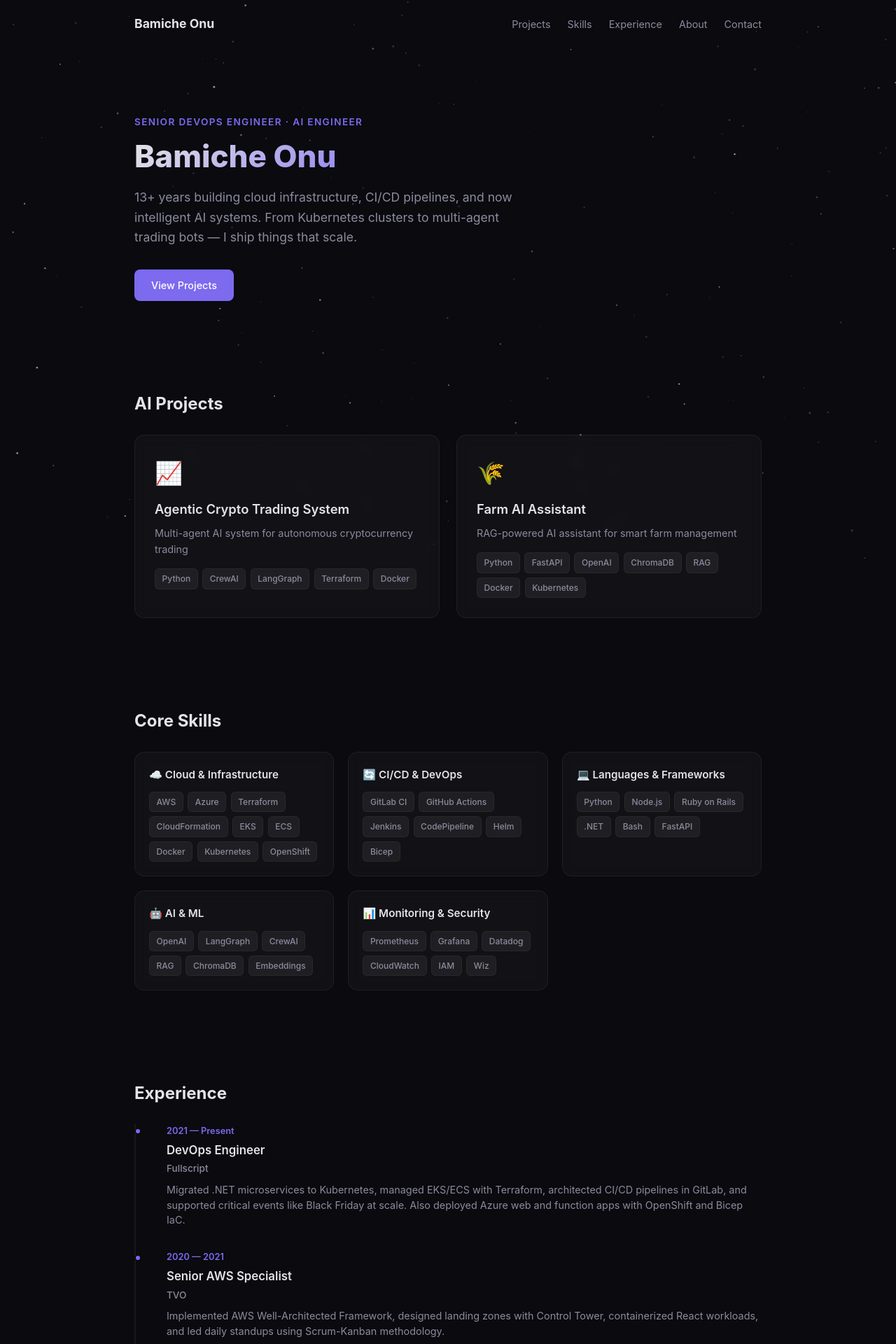
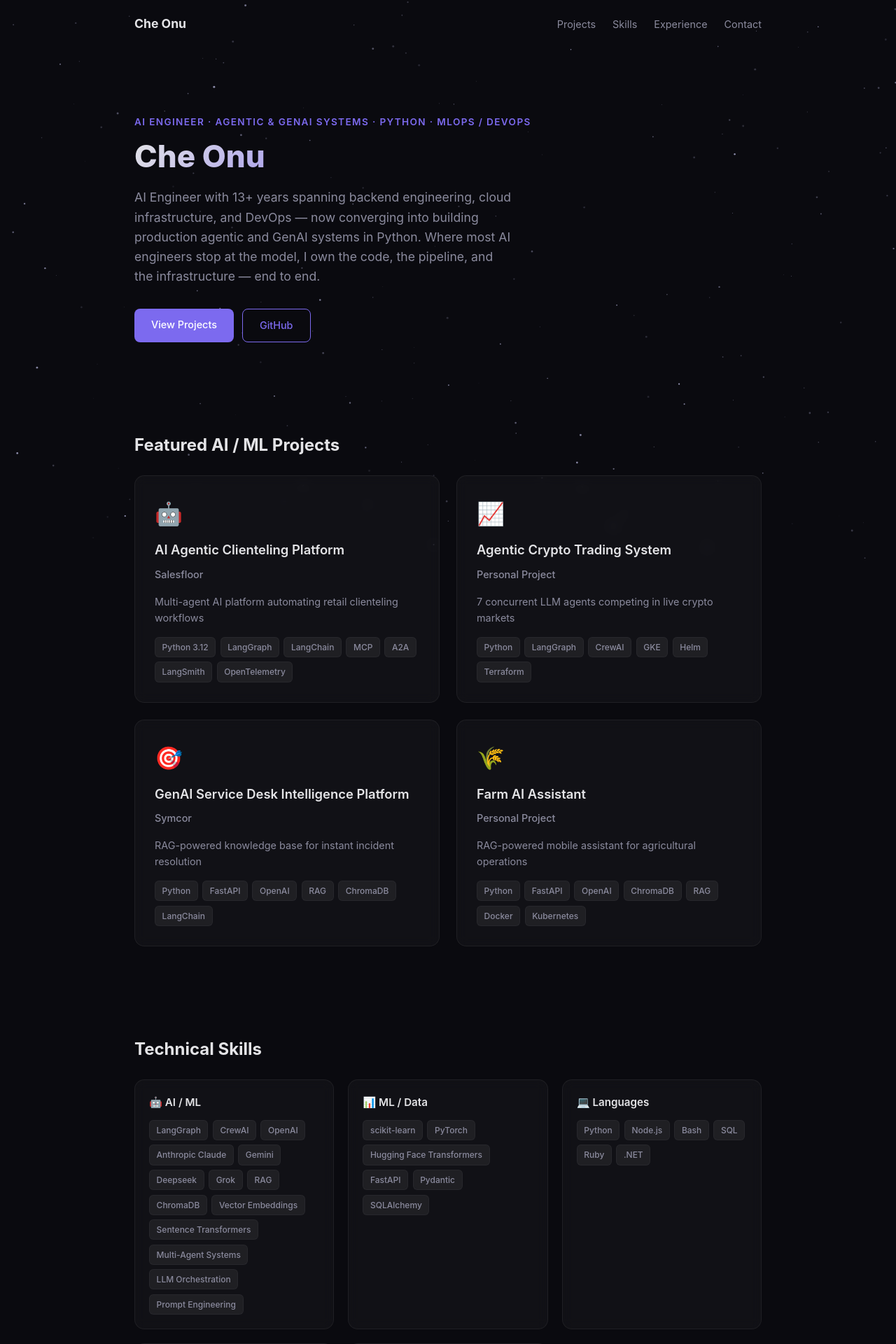
Before and after one commit to cheonu/portfolio, a Flask app: page / in a window 1280 px wide. Shown: the top 1920 px of the page at 70% size. Run offline with Flask 3, Linux system fonts and the light colour scheme.

Commit message:
pipeline

```diff
--- a/app.py
+++ b/app.py
@@ -4,53 +4,181 @@ app = Flask(__name__)
 
 PROJECTS = [
     {
+        "id": "ai-clienteling-platform",
+        "title": "AI Agentic Clienteling Platform",
+        "tagline": "Multi-agent AI platform automating retail clienteling workflows",
+        "company": "Salesfloor",
+        "description": (
+            "Architected a modular multi-agent AI platform to automate retail clienteling "
+            "workflows — generating personalized associate tasks and communications end-to-end, "
+            "from customer data qualification through content drafting. Designed a planner-led "
+            "agent architecture using A2A (Agent-to-Agent) protocol and MCP (Model Context Protocol), "
+            "with a central planner orchestrating specialized downstream agents via standardized "
+            "JSON-RPC with discoverable agent cards."
+        ),
+        "tech": ["Python 3.12", "LangGraph", "LangChain", "MCP", "A2A", "LangSmith", "OpenTelemetry"],
+        "highlights": [
+            "Planner-led agent architecture with A2A protocol and MCP for standardized agent communication",
+            "Deterministic SQL and rules-based logic for filtering; LLMs reserved for reasoning-heavy tasks",
+            "Full observability with LangSmith for LLM tracing and OpenTelemetry for distributed telemetry",
+            "End-to-end debugging and performance monitoring across agent hops",
+            "Reusable architectural pattern with roadmap for production hardening and AI governance",
+        ],
+        "icon": "🤖",
+    },
+    {
         "id": "crypto-trading-agent",
         "title": "Agentic Crypto Trading System",
-        "tagline": "Multi-agent AI system for autonomous cryptocurrency trading",
+        "tagline": "7 concurrent LLM agents competing in live crypto markets",
+        "company": "Personal Project",
         "description": (
-            "A sophisticated multi-agent trading system built with CrewAI and LangGraph. "
-            "Features include autonomous market analysis, sentiment analysis, risk management, "
-            "backtesting, day trading strategies, and a debate mechanism where agents collaborate "
-            "to reach consensus on trading decisions."
+            "Architected a multi-agent trading system running 7 concurrent pods on GKE, "
+            "each powered by a distinct LLM (GPT-4o, Claude, Gemini, Deepseek, Grok, "
+            "+ rule-based baseline) enabling robust ensemble decision-making. Features a "
+            "multi-agent debate mechanism where AI agents reach consensus through structured "
+            "argumentation before executing trades."
         ),
-        "tech": ["Python", "CrewAI", "LangGraph", "Terraform", "Docker"],
+        "tech": ["Python", "LangGraph", "CrewAI", "GKE", "Helm", "Terraform"],
         "highlights": [
-            "Multi-agent debate system for trade consensus",
-            "Real-time market data & sentiment analysis",
-            "Backtesting engine with historical validation",
-            "Day trading with position management",
-            "Infrastructure as Code with Terraform",
+            "7 concurrent agents: GPT-4o, Claude, Gemini, Deepseek, Grok, baseline",
+            "Multi-agent debate for trade consensus via structured argumentation",
+            "Real-time RSI, EMA, VWAP, regime detection, sentiment analysis",
+            "Day trading engine with stop-loss, take-profit, trailing stops, fee-aware filtering",
+            "Deployed via Helm to GKE with Terraform IaC and Artifact Registry CI/CD",
         ],
         "icon": "📈",
     },
     {
+        "id": "genai-service-desk",
+        "title": "GenAI Service Desk Intelligence Platform",
+        "tagline": "RAG-powered knowledge base for instant incident resolution",
+        "company": "Symcor",
+        "description": (
+            "Built a GenAI-powered service desk solution that allows support teams to query "
+            "the entire knowledge base in natural language — surfacing accurate, context-grounded "
+            "answers instantly rather than searching through ticket histories and documentation. "
+            "Includes a production RAG pipeline ingesting documents from Google Drive with "
+            "automated sync, chunking, and semantic search."
+        ),
+        "tech": ["Python", "FastAPI", "OpenAI", "RAG", "ChromaDB", "LangChain"],
+        "highlights": [
+            "RAG pipeline ingesting tickets, runbooks, SOPs, FAQs into ChromaDB vector store",
+            "Google Drive document sync with Sentence Transformers embeddings",
+            "Semantic search across large enterprise corpora",
+            "Reduced MTTR for recurring incidents",
+            "Multi-tenant K8s deployment with auto-scaling, persistent vector storage, and TLS",
+            "Async FastAPI REST endpoints consumed by React Native mobile app",
+        ],
+        "icon": "🎯",
+    },
+    {
         "id": "farm-ai-assistant",
         "title": "Farm AI Assistant",
-        "tagline": "RAG-powered AI assistant for smart farm management",
+        "tagline": "RAG-powered mobile assistant for agricultural operations",
+        "company": "Personal Project",
         "description": (
-            "An AI-powered farm management assistant built with FastAPI and OpenAI. "
-            "Features a full RAG pipeline that ingests WhatsApp conversation history "
-            "to provide context-aware farming advice. Includes document chunking, "
-            "vector search with ChromaDB, and context augmentation for accurate, "
-            "source-backed responses. Deployed with Docker and Kubernetes on cloud infrastructure."
+            "Built a production RAG pipeline ingesting WhatsApp conversation data for "
+            "context-aware agricultural advice with source attribution. Implemented semantic "
+            "search using Sentence Transformers embeddings and ChromaDB vector store. Deployed "
+            "to Kubernetes with auto-scaling, self-healing, persistent vector storage, and TLS. "
+            "Integrated with React Native mobile app via async FastAPI REST endpoints."
         ),
         "tech": ["Python", "FastAPI", "OpenAI", "ChromaDB", "RAG", "Docker", "Kubernetes"],
         "highlights": [
             "RAG pipeline with WhatsApp chat ingestion",
             "Vector search using ChromaDB embeddings",
             "Context-augmented LLM responses with source attribution",
-            "Farm performance analysis endpoint",
-            "Kubernetes deployment with auto-scaling",
-            "React Native mobile app integration via CORS",
+            "Kubernetes deployment with auto-scaling and self-healing",
+            "React Native mobile app integration",
         ],
         "icon": "🌾",
+    },
+]
+
+EXPERIENCE = [
+    {
+        "role": "AI Engineer / MLOps",
+        "company": "Salesfloor",
+        "period": "Oct 2024 — Present",
+        "bullets": [
+            "Designed and built a headless agentic AI application using LLM-driven decision loops, integrating into CRM and workflow systems",
+            "Authored full agentic backend — orchestration logic, tool-calling interfaces, prompt chains, async task execution as containerised microservices",
+            "Automated database operations (provisioning, backups, failover, schema migrations) reducing manual DBA intervention by over 60%",
+            "Owned end-to-end release coordination for iOS/Android apps and built Jenkins CI/CD pipelines with automated testing and artifact promotion",
+            "Established MLOps observability with model performance monitoring, drift detection, and alerting across inference services",
+        ],
+    },
+    {
+        "role": "AI / MLOps Engineer (Contract)",
+        "company": "Symcor Inc.",
+        "period": "Dec 2022 — Present",
+        "bullets": [
+            "Built GenAI-powered service desk intelligence solution with natural language knowledge base queries replacing manual searches",
+            "Implemented RAG pipeline ingesting structured and unstructured data into vector store with automated chunking and incremental sync",
+            "Designed AI-powered check fraud detection system using Python and Databricks with MLflow tracking",
+            "Built feature engineering pipelines in PySpark for real-time fraud scoring at scale",
+            "Deployed fraud detection models as inference endpoints on Azure ML with alerting and audit logging",
+        ],
+    },
+    {
+        "role": "Senior SRE / DevOps Engineer",
+        "company": "Fullscript",
+        "period": "Dec 2021 — Oct 2024",
+        "bullets": [
+            "Migrated .NET microservices to Kubernetes, improving deployment frequency by 40%",
+            "Managed EKS/ECS infrastructure serving millions of requests with Terraform and CloudFormation",
+            "Architected GitLab CI/CD pipelines supporting 50+ engineers across multiple product teams",
+            "Designed Helm charts for K8s workloads including RBAC, secrets management, and ingress controllers",
+            "Supported Black Friday traffic spikes through auto-scaling and load testing; integrated Wiz for SOC-2 compliance",
+        ],
+    },
+    {
+        "role": "Senior AWS Specialist",
+        "company": "TVO",
+        "period": "Sep 2020 — Dec 2021",
+        "bullets": [
+            "Conducted AWS Well-Architected Framework reviews across 5+ products",
+            "Designed AWS Landing Zone using Control Tower for hybrid multi-account governance",
+            "Containerized React applications and deployed via S3 static hosting with CloudFront CDN",
+            "Led Scrum/Kanban ceremonies and mentored junior DevOps engineers",
+        ],
+    },
+    {
+        "role": "Software Engineer (Infrastructure & Automation)",
+        "company": "Thales Group",
+        "period": "Jan 2018 — Sep 2020",
+        "bullets": [
+            "Developed Python automation frameworks replacing fragile manual runbooks",
+            "Built Python data pipeline utilities aggregating CloudWatch metrics into operational dashboards",
+            "Authored CloudFormation templates and enforced IAM least-privilege across 20+ AWS accounts, cutting costs by 25%",
+        ],
+    },
+    {
+        "role": "Backend Engineer / Cloud Developer",
+        "company": "Nexonia",
+        "period": "Oct 2016 — Jan 2018",
+        "bullets": [
+            "Designed Python backend services and REST API integrations for expense management workflows",
+            "Developed Lambda functions powering event-driven pipelines with SQS/SNS and DLQ error handling",
+            "Configured multi-AZ RDS deployments (Aurora, MySQL) with read replicas achieving 99.9% availability",
+        ],
+    },
+    {
+        "role": "Systems & Automation Engineer",
+        "company": "National Grid",
+        "period": "Jul 2011 — Oct 2016",
+        "bullets": [
+            "Wrote Python scripts and automation tools managing critical energy infrastructure systems",
+            "Developed internal dashboards and alerting systems for real-time infrastructure health metrics",
+            "Maintained high-availability on-premises and hybrid systems for fault-tolerant design",
+        ],
     },
 ]
 
 
 @app.route("/")
 def index():
-    return render_template("index.html", projects=PROJECTS)
+    return render_template("index.html", projects=PROJECTS, experience=EXPERIENCE)
 
 
 @app.route("/project/<project_id>")
--- a/k8s/deployment.yaml
+++ b/k8s/deployment.yaml
@@ -22,11 +22,11 @@ spec:
         - containerPort: 5000
         resources:
           requests:
-            memory: "64Mi"
+            memory: "128Mi"
             cpu: "50m"
           limits:
-            memory: "128Mi"
-            cpu: "100m"
+            memory: "256Mi"
+            cpu: "200m"
         livenessProbe:
           httpGet:
             path: /
--- a/static/style.css
+++ b/static/style.css
@@ -139,6 +139,22 @@ nav {
     box-shadow: 0 0 20px var(--accent-glow);
 }
 
+.btn-outline {
+    background: transparent;
+    border: 1px solid var(--accent);
+    color: var(--accent);
+}
+
+.btn-outline:hover {
+    background: var(--accent);
+    color: #fff;
+}
+
+.hero-links {
+    display: flex;
+    gap: 0.75rem;
+}
+
 /* === Sections === */
 section {
     max-width: 960px;
@@ -193,6 +209,13 @@ section h2 {
     font-size: 0.9rem;
     color: var(--text-muted);
     margin-bottom: 1rem;
+}
+
+.project-company {
+    font-size: 0.8rem;
+    color: var(--accent);
+    font-weight: 500;
+    margin-bottom: 0.5rem;
 }
 
 .tech-tags {
@@ -283,6 +306,23 @@ section h2 {
     line-height: 1.5;
 }
 
+.timeline-bullet {
+    font-size: 0.88rem;
+    color: var(--text-muted);
+    line-height: 1.5;
+    padding-left: 1rem;
+    position: relative;
+    margin-bottom: 0.25rem;
+}
+
+.timeline-bullet::before {
+    content: "→";
+    position: absolute;
+    left: 0;
+    color: var(--accent);
+    font-weight: 600;
+}
+
 /* === About === */
 .about p {
     color: var(--text-muted);
@@ -368,6 +408,13 @@ section h2 {
 .project-tagline {
     color: var(--text-muted);
     font-size: 1.05rem;
+    margin-bottom: 0.5rem;
+}
+
+.project-company-detail {
+    color: var(--accent);
+    font-size: 0.9rem;
+    font-weight: 500;
     margin-bottom: 1.25rem;
 }
 
--- a/templates/base.html
+++ b/templates/base.html
@@ -10,12 +10,11 @@
     <canvas id="starfield"></canvas>
 
     <nav>
-        <a href="{{ url_for('index') }}" class="nav-logo">Bamiche Onu</a>
+        <a href="{{ url_for('index') }}" class="nav-logo">Che Onu</a>
         <div class="nav-links">
             <a href="{{ url_for('index') }}#projects">Projects</a>
             <a href="{{ url_for('index') }}#skills">Skills</a>
             <a href="{{ url_for('index') }}#experience">Experience</a>
-            <a href="{{ url_for('index') }}#about">About</a>
             <a href="{{ url_for('index') }}#contact">Contact</a>
         </div>
     </nav>
@@ -25,7 +24,7 @@
     </main>
 
     <footer>
-        <p>&copy; 2026 Bamiche Onu</p>
+        <p>&copy; 2026 Che Onu</p>
     </footer>
 
     <script>
--- a/templates/index.html
+++ b/templates/index.html
@@ -3,24 +3,28 @@
 {% block content %}
 <section class="hero">
     <div class="hero-content">
-        <p class="hero-label">Senior DevOps Engineer &middot; AI Engineer</p>
-        <h1>Bamiche Onu</h1>
+        <p class="hero-label">AI Engineer · Agentic & GenAI Systems · Python · MLOps / DevOps</p>
+        <h1>Che Onu</h1>
         <p class="hero-sub">
-            13+ years building cloud infrastructure, CI/CD pipelines, and now
-            intelligent AI systems. From Kubernetes clusters to multi-agent
-            trading bots — I ship things that scale.
+            AI Engineer with 13+ years spanning backend engineering, cloud infrastructure, and DevOps — now
+            converging into building production agentic and GenAI systems in Python. Where most AI
+            engineers stop at the model, I own the code, the pipeline, and the infrastructure — end to end.
         </p>
-        <a href="#projects" class="btn">View Projects</a>
+        <div class="hero-links">
+            <a href="#projects" class="btn">View Projects</a>
+            <a href="https://github.com/cheonu" target="_blank" class="btn btn-outline">GitHub</a>
+        </div>
     </div>
 </section>
 
 <section id="projects" class="projects">
-    <h2>AI Projects</h2>
+    <h2>Featured AI / ML Projects</h2>
     <div class="project-grid">
         {% for project in projects %}
         <a href="{{ url_for('project_detail', project_id=project.id) }}" class="project-card">
             <span class="project-icon">{{ project.icon }}</span>
             <h3>{{ project.title }}</h3>
+            <p class="project-company">{{ project.company }}</p>
             <p>{{ project.tagline }}</p>
             <div class="tech-tags">
                 {% for t in project.tech %}
@@ -33,64 +37,75 @@
 </section>
 
 <section id="skills" class="skills">
-    <h2>Core Skills</h2>
+    <h2>Technical Skills</h2>
     <div class="skills-grid">
         <div class="skill-group">
-            <h3>☁️ Cloud & Infrastructure</h3>
+            <h3>🤖 AI / ML</h3>
             <div class="tech-tags">
-                <span class="tag">AWS</span>
-                <span class="tag">Azure</span>
-                <span class="tag">Terraform</span>
-                <span class="tag">CloudFormation</span>
-                <span class="tag">EKS</span>
-                <span class="tag">ECS</span>
-                <span class="tag">Docker</span>
-                <span class="tag">Kubernetes</span>
-                <span class="tag">OpenShift</span>
+                <span class="tag">LangGraph</span>
+                <span class="tag">CrewAI</span>
+                <span class="tag">OpenAI</span>
+                <span class="tag">Anthropic Claude</span>
+                <span class="tag">Gemini</span>
+                <span class="tag">Deepseek</span>
+                <span class="tag">Grok</span>
+                <span class="tag">RAG</span>
+                <span class="tag">ChromaDB</span>
+                <span class="tag">Vector Embeddings</span>
+                <span class="tag">Sentence Transformers</span>
+                <span class="tag">Multi-Agent Systems</span>
+                <span class="tag">LLM Orchestration</span>
+                <span class="tag">Prompt Engineering</span>
             </div>
         </div>
         <div class="skill-group">
-            <h3>🔄 CI/CD & DevOps</h3>
+            <h3>📊 ML / Data</h3>
             <div class="tech-tags">
+                <span class="tag">scikit-learn</span>
+                <span class="tag">PyTorch</span>
+                <span class="tag">Hugging Face Transformers</span>
+                <span class="tag">FastAPI</span>
+                <span class="tag">Pydantic</span>
+                <span class="tag">SQLAlchemy</span>
+            </div>
+        </div>
+        <div class="skill-group">
+            <h3>💻 Languages</h3>
+            <div class="tech-tags">
+                <span class="tag">Python</span>
+                <span class="tag">Node.js</span>
+                <span class="tag">Bash</span>
+                <span class="tag">SQL</span>
+                <span class="tag">Ruby</span>
+                <span class="tag">.NET</span>
+            </div>
+        </div>
+        <div class="skill-group">
+            <h3>☁️ Cloud & DevOps</h3>
+            <div class="tech-tags">
+                <span class="tag">AWS</span>
+                <span class="tag">GCP</span>
+                <span class="tag">Azure</span>
+                <span class="tag">Oracle Cloud</span>
+                <span class="tag">Docker</span>
+                <span class="tag">Kubernetes</span>
+                <span class="tag">Helm</span>
+                <span class="tag">Terraform</span>
+                <span class="tag">CloudFormation</span>
                 <span class="tag">GitLab CI</span>
                 <span class="tag">GitHub Actions</span>
                 <span class="tag">Jenkins</span>
-                <span class="tag">CodePipeline</span>
-                <span class="tag">Helm</span>
-                <span class="tag">Bicep</span>
             </div>
         </div>
         <div class="skill-group">
-            <h3>💻 Languages & Frameworks</h3>
+            <h3>🗄️ Databases</h3>
             <div class="tech-tags">
-                <span class="tag">Python</span>
-                <span class="tag">Node.js</span>
-                <span class="tag">Ruby on Rails</span>
-                <span class="tag">.NET</span>
-                <span class="tag">Bash</span>
-                <span class="tag">FastAPI</span>
-            </div>
-        </div>
-        <div class="skill-group">
-            <h3>🤖 AI & ML</h3>
-            <div class="tech-tags">
-                <span class="tag">OpenAI</span>
-                <span class="tag">LangGraph</span>
-                <span class="tag">CrewAI</span>
-                <span class="tag">RAG</span>
+                <span class="tag">PostgreSQL</span>
+                <span class="tag">MySQL</span>
+                <span class="tag">Aurora</span>
+                <span class="tag">DynamoDB</span>
+                <span class="tag">Redis</span>
                 <span class="tag">ChromaDB</span>
-                <span class="tag">Embeddings</span>
-            </div>
-        </div>
-        <div class="skill-group">
-            <h3>📊 Monitoring & Security</h3>
-            <div class="tech-tags">
-                <span class="tag">Prometheus</span>
-                <span class="tag">Grafana</span>
-                <span class="tag">Datadog</span>
-                <span class="tag">CloudWatch</span>
-                <span class="tag">IAM</span>
-                <span class="tag">Wiz</span>
             </div>
         </div>
     </div>
@@ -99,67 +114,41 @@
 <section id="experience" class="experience">
     <h2>Experience</h2>
     <div class="timeline">
+        {% for job in experience %}
         <div class="timeline-item">
-            <div class="timeline-date">2021 — Present</div>
+            <div class="timeline-date">{{ job.period }}</div>
             <div class="timeline-content">
-                <h3>DevOps Engineer</h3>
-                <p class="timeline-company">Fullscript</p>
-                <p>Migrated .NET microservices to Kubernetes, managed EKS/ECS with Terraform,
-                   architected CI/CD pipelines in GitLab, and supported critical events like
-                   Black Friday at scale. Also deployed Azure web and function apps with
-                   OpenShift and Bicep IaC.</p>
+                <h3>{{ job.role }}</h3>
+                <p class="timeline-company">{{ job.company }}</p>
+                {% for bullet in job.bullets %}
+                <p class="timeline-bullet">{{ bullet }}</p>
+                {% endfor %}
             </div>
         </div>
-        <div class="timeline-item">
-            <div class="timeline-date">2020 — 2021</div>
-            <div class="timeline-content">
-                <h3>Senior AWS Specialist</h3>
-                <p class="timeline-company">TVO</p>
-                <p>Implemented AWS Well-Architected Framework, designed landing zones with
-                   Control Tower, containerized React workloads, and led daily standups
-                   using Scrum-Kanban methodology.</p>
-            </div>
-        </div>
-        <div class="timeline-item">
-            <div class="timeline-date">2018 — 2020</div>
-            <div class="timeline-content">
-                <h3>DevOps Engineer</h3>
-                <p class="timeline-company">Thales Group</p>
-                <p>Managed IAM policies, developed CloudFormation stacks, troubleshot
-                   networking issues across VPCs, and configured auto-scaling with ELB.</p>
-            </div>
-        </div>
-        <div class="timeline-item">
-            <div class="timeline-date">2016 — 2018</div>
-            <div class="timeline-content">
-                <h3>Cloud Engineer</h3>
-                <p class="timeline-company">Nexonia</p>
-                <p>Configured load balancers, managed RDS databases, set up AWS CI/CD
-                   pipelines, and collaborated with dev teams on version control workflows.</p>
-            </div>
-        </div>
+        {% endfor %}
     </div>
 </section>
 
 <section id="about" class="about">
     <h2>About</h2>
     <p>
-        Senior DevOps Engineer with 13+ years in IT, now expanding into AI engineering.
-        I bring deep expertise in cloud infrastructure, container orchestration, and
-        CI/CD to the world of intelligent systems. Currently building multi-agent AI
-        applications and RAG-powered assistants with Python, while continuing to ship
-        production infrastructure at scale.
+        Started writing software and automation tooling at scale, moved into SRE and MLOps
+        to understand how complex systems survive the real world, and now applies that
+        full-stack instinct to AI: architecting multi-agent pipelines with LangGraph and CrewAI,
+        building RAG systems with vector search, and deploying LLM-powered applications
+        that don't just work in demos.
     </p>
     <p class="about-education">
-        MSc Environmental Science & Sustainability Engineering — University of Aberdeen<br>
-        BSc Environmental Science — University of Benin<br>
-        AWS Certified Developer (Associate) &middot; Certified Kubernetes Administrator
+        MSc Environmental Science & Sustainability Engineering — University of Aberdeen, Scotland<br>
+        BSc Environmental Science — University of Benin, Nigeria<br>
+        AWS Certified Developer (Associate) · Certified Kubernetes Administrator (CKA) · Azure AZ-104 (In Progress)<br>
+        LLM Engineering: Master AI & Large Language Models · Agentic AI: Multi-Agent Systems with CrewAI & LangGraph
     </p>
 </section>
 
 <section id="contact" class="contact">
     <h2>Get in Touch</h2>
-    <p>Interested in collaborating or have questions about my work?</p>
+    <p>Open to US remote opportunities.</p>
     <p class="contact-email">cheonu.dev@gmail.com</p>
     <a href="mailto:cheonu.dev@gmail.com" class="btn">Say Hello</a>
     <p class="contact-links">
--- a/templates/project.html
+++ b/templates/project.html
@@ -8,6 +8,9 @@
     <span class="project-icon-lg">{{ project.icon }}</span>
     <h1>{{ project.title }}</h1>
     <p class="project-tagline">{{ project.tagline }}</p>
+    {% if project.company %}
+    <p class="project-company-detail">{{ project.company }}</p>
+    {% endif %}
 
     <div class="tech-tags">
         {% for t in project.tech %}
```
Also changed, not shown: 1 other file.
